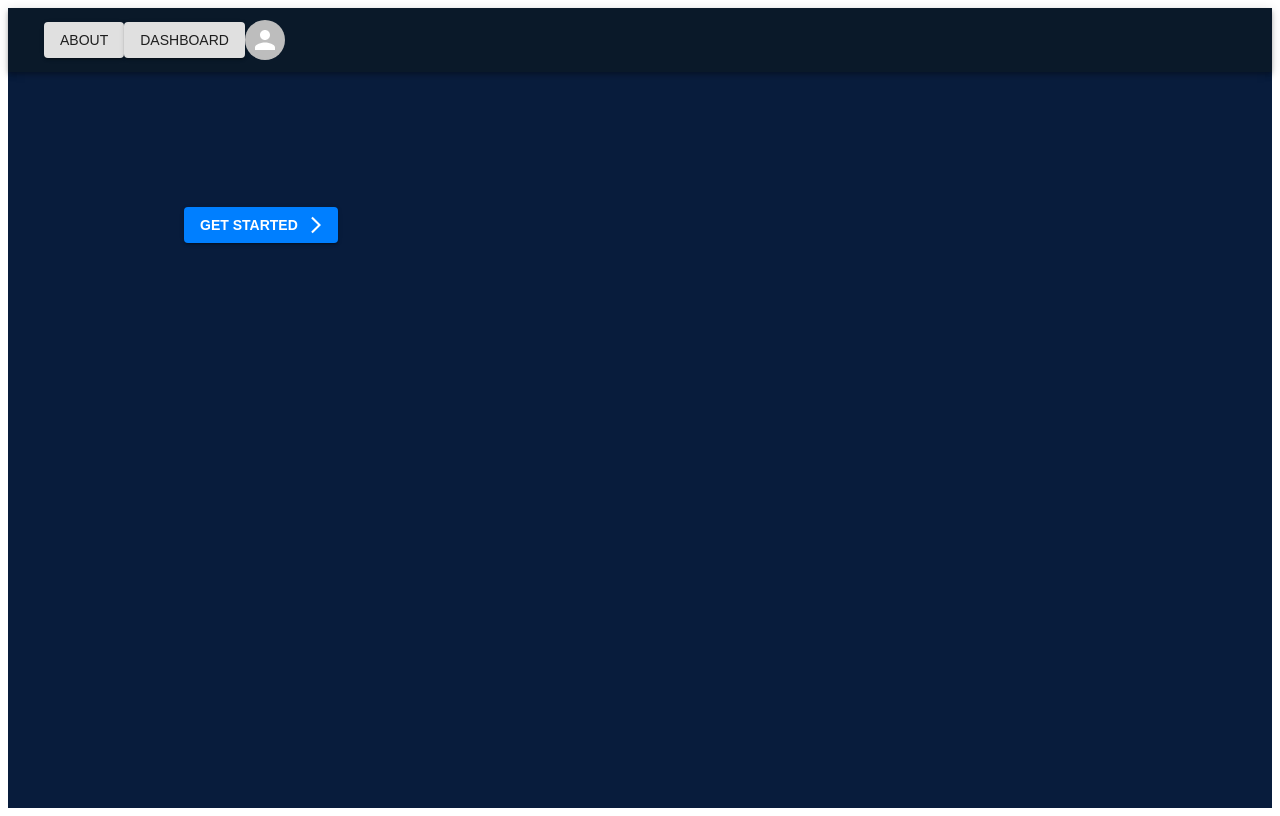
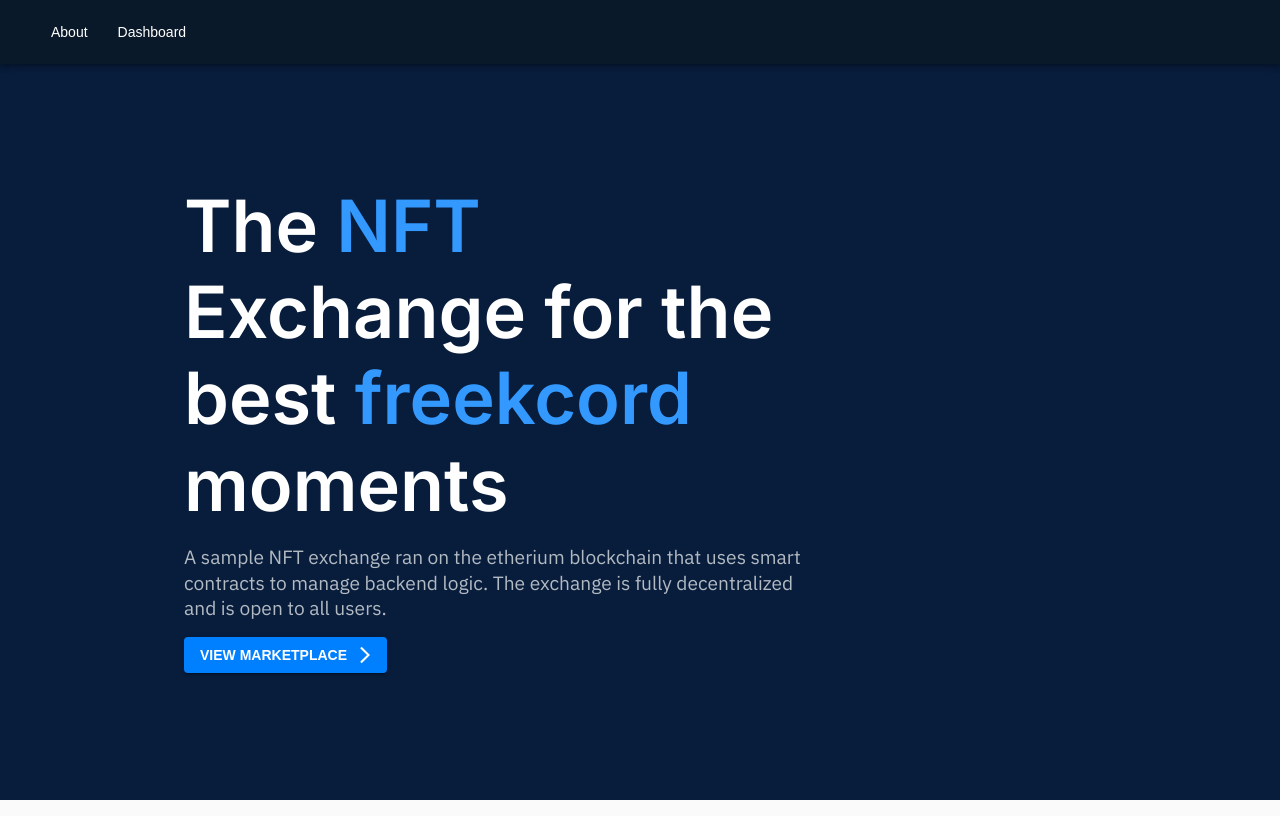
Before and after one commit to jmurphy5613/freek-nfts, a Next.js app: page / in a window 1280 px wide. Built offline with nearby package versions, Linux system fonts and the light colour scheme.

Commit message:
adapted frontend to nft market place3

```diff
--- a/components/navbar.jsx
+++ b/components/navbar.jsx
@@ -7,13 +7,24 @@ import Button from '@material-ui/core/Button';
 import { Avatar, Tooltip } from '@mui/material';
 import Box from '@material-ui/core/Box';
 import theme from '../helpers/theme';
+import { borders } from '@mui/system';
 
 
 const useStyles = makeStyles(() => ({
     logo: {
         fontFamily: theme.typography.fontFamily.primary,
         marginLeft: theme.spacing(3)
+    },
+    narbarButtons : {
+        backgroundColor: theme.palette.primary.main,
+        color: '#ffffff',
+        '&:hover': {
+            backgroundColor: '#2a6cad',
+        },
+        border: 'none',
+        textTransform: 'none',
     }
+
 }));
 
 
@@ -22,21 +33,16 @@ const Navbar = () => {
     const classes = useStyles();
 
     return (
-        <>
+        <div>
             <AppBar position="static">
                 <Toolbar>
 
                     <IconButton edge="start"/>
-                    <Button variant="contained">About</Button>
-                    <Button variant="contained">Dashboard</Button>
-                    <Box>
-                        <Tooltip title="View Profile">
-                            <Avatar src="/favicon.ico"/>
-                        </Tooltip>
-                    </Box>
+                    <Button variant="outlined" className={classes.narbarButtons}>About</Button>
+                    <Button variant="outlined" className={classes.narbarButtons}>Dashboard</Button>
                 </Toolbar>
             </AppBar>
-        </>
+        </div>
     )
 }
 
--- a/helpers/theme.js
+++ b/helpers/theme.js
@@ -9,7 +9,7 @@ const theme = createTheme({
         secondary: {
           main: '#081c3c',
           contrastText: '#3399ff',
-          light: '#B2BAC2'
+          light: '#b2bAc2'
         },
       },
     typography: {
--- a/pages/_app.js
+++ b/pages/_app.js
@@ -3,6 +3,8 @@ import PropTypes from 'prop-types';
 import Head from 'next/head';
 import { ThemeProvider } from '@material-ui/core';
 import theme from '../helpers/theme';
+import CssBaseline from '@material-ui/core/CssBaseline';
+
 
 export default function MyApp(props) {
   const { Component, pageProps } = props;
@@ -21,6 +23,7 @@ export default function MyApp(props) {
       </Head>
 
       <ThemeProvider theme={theme}>
+          <CssBaseline />
           <Component {...pageProps} />
       </ThemeProvider>
     </React.Fragment>
--- a/pages/_document.js
+++ b/pages/_document.js
@@ -13,7 +13,6 @@ export default class MyDocument extends Document {
             rel="stylesheet"
             href="https://fonts.googleapis.com/css?family=Roboto:300,400,500,700&display=swap"
           />
-                  <meta name="viewport" content="minimum-scale=1, initial-scale=1, width=device-width" />
         <link rel="preconnect" href="https://fonts.googleapis.com/" />
         <link rel="preconnect" href="https://fonts.gstatic.com/" crossorigin />
         <link href="https://fonts.googleapis.com/css2?family=Inter:wght@100;200;300;400;500;600;700;800;900&display=swap" rel="stylesheet" />
--- a/pages/index.js
+++ b/pages/index.js
@@ -6,6 +6,9 @@ const useStyles = makeStyles(theme => ({
   root: {
     backgroundColor: theme.palette.secondary.main,
     minHeight: '100vh',
+    minWidth: '100vw',
+    margin: 0,
+    padding: 0,
   },
   title: {
     fontWeight: '500',
@@ -14,6 +17,7 @@ const useStyles = makeStyles(theme => ({
     padding: '13% 0 0 0',
     fontFamily: theme.typography.fontFamily.primary,
     fontWeight: '600',
+    maxWidth: '70%',
   },
   innerTitle: {
     color: theme.palette.secondary.contrastText,
@@ -23,7 +27,8 @@ const useStyles = makeStyles(theme => ({
     fontFamily: theme.typography.fontFamily.secondary,
     color: theme.palette.secondary.light,
     fontSize: '1.2rem',
-    margin: '1rem 0 1rem 0'
+    margin: '1rem 0 1rem 0',
+    maxWidth: '70%',
   },
   getStartedButton: {
     backgroundColor: '#007FFF',
@@ -46,11 +51,12 @@ export default function Home() {
       <Navbar />
       <Container maxWidth="md">
         <Typography variant="h2" component="h1" className={classes.title}>
-
+          The <span className={classes.innerTitle}> NFT </span> Exchange for the best <span className={classes.innerTitle}> freekcord </span> moments
         </Typography>
         <Typography variant="h5" className={classes.subTitle}>
+          A sample NFT exchange ran on the etherium blockchain that uses smart contracts to manage backend logic. The exchange is fully decentralized and is open to all users.
         </Typography>
-        <Button variant="contained" className={classes.getStartedButton} endIcon={ <ArrowForwardIosIcon /> }>Get Started</Button>
+        <Button variant="contained" className={classes.getStartedButton} endIcon={ <ArrowForwardIosIcon /> }>View Marketplace</Button>
       </Container>
     </div>
   )
```
